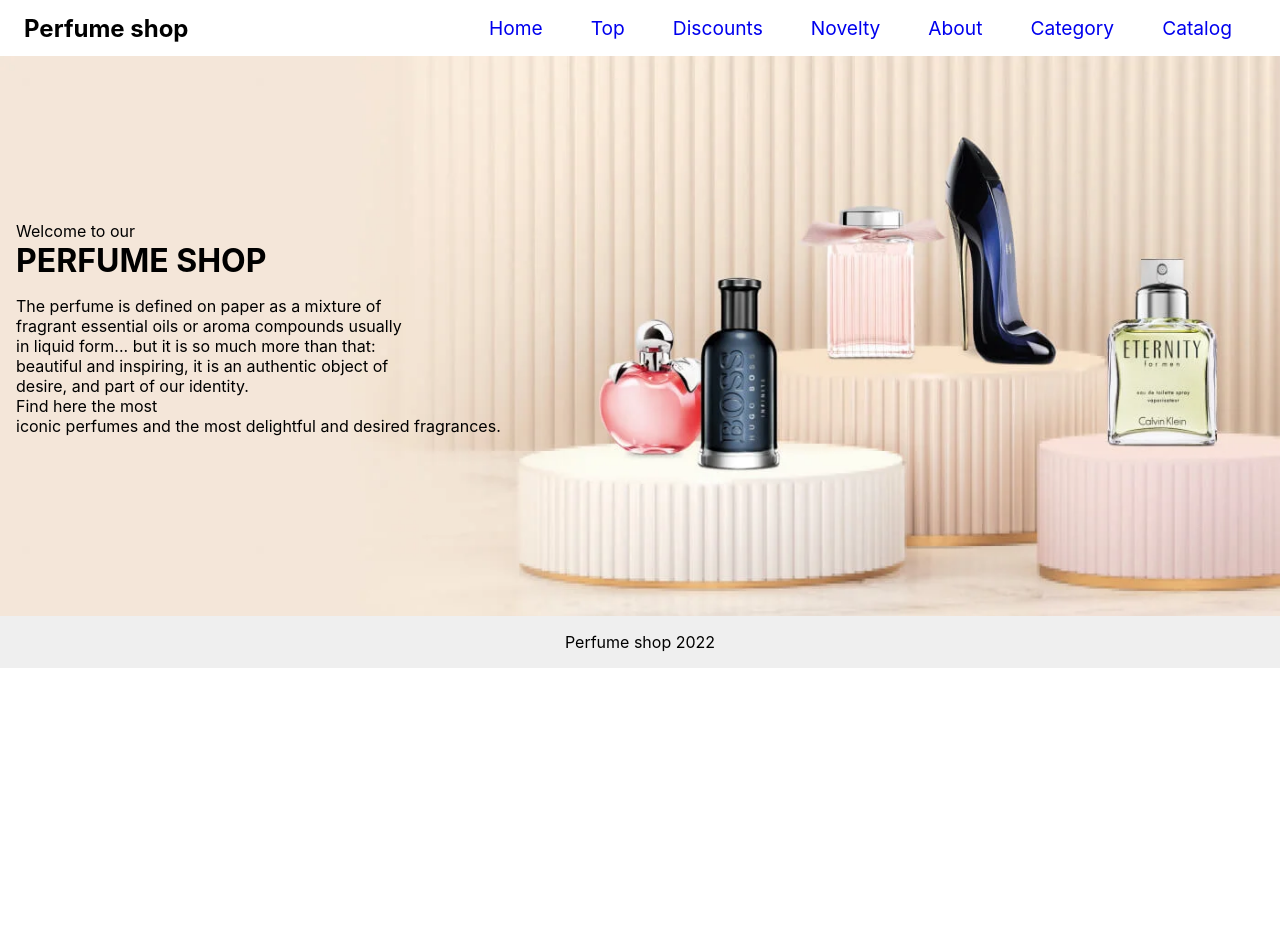
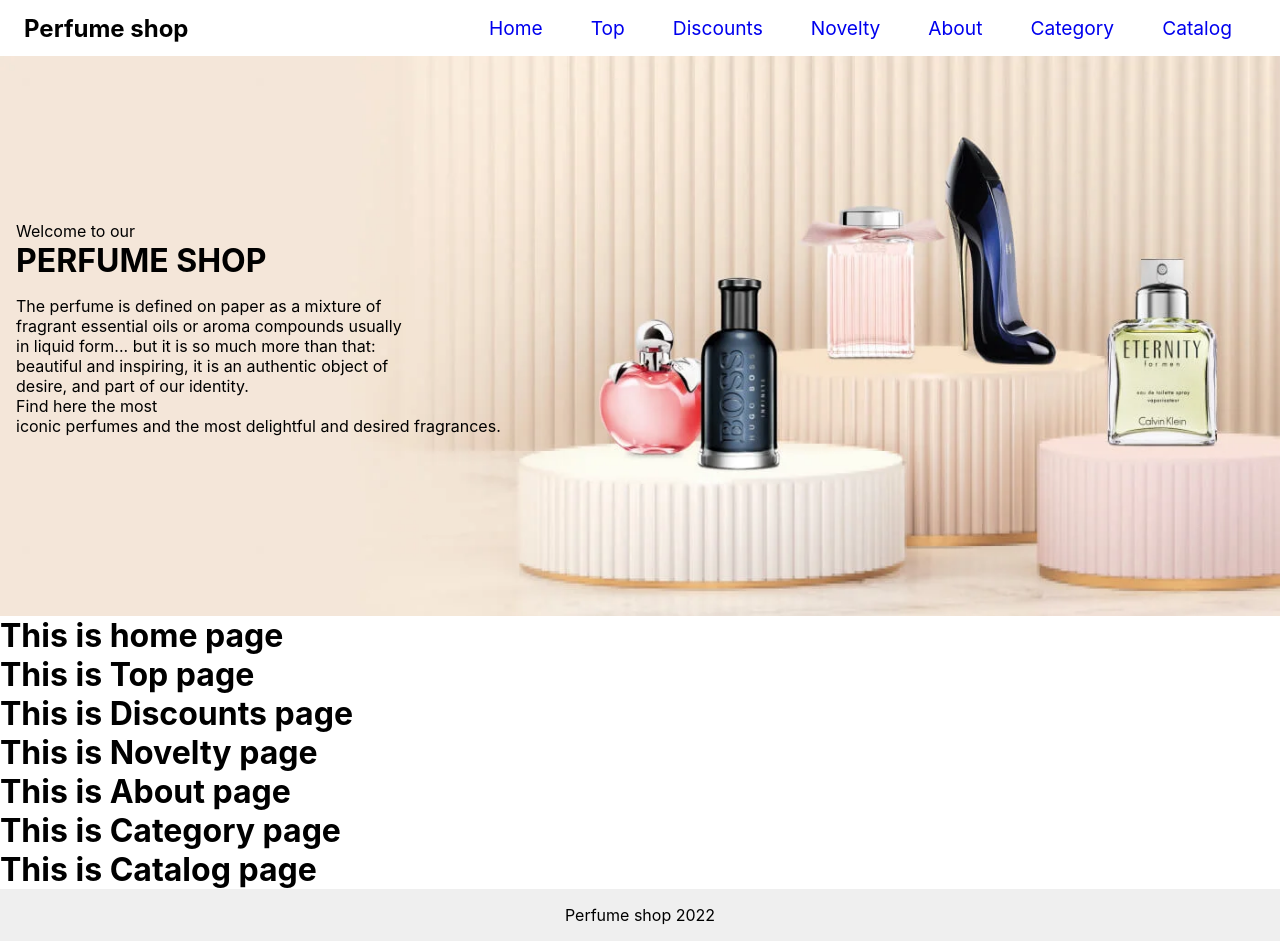
Before and after one commit to EdaToktogulova/project1, a React (Create React App) app: page / in a window 1280 px wide. Before the commit the page ends 800 px from the top, so only its background shows below. Built offline with nearby package versions, Linux system fonts and the light colour scheme.

Commit message:
Add new pages

```diff
--- a/src/App.js
+++ b/src/App.js
@@ -2,6 +2,13 @@ import React from "react";
 import Footer from "./components/Footer/Footer";
 import Header from "./components/Header/Header";
 import Nav from "./components/Nav/Nav";
+import About from "./pages/About";
+import Catalog from "./pages/Catalog";
+import Category from "./pages/Category";
+import Discounts from "./pages/Discounts";
+import Home from "./pages/Home";
+import Novelty from "./pages/Novelty";
+import Top from "./pages/Top";
 
 function App() {
   return (
@@ -9,6 +16,13 @@ function App() {
       <>
         <Nav />
         <Header />
+        <Home />
+        <Top />
+        <Discounts />
+        <Novelty />
+        <About />
+        <Category />
+        <Catalog />
         <Footer />
       </>
     </div>
--- /dev/null
+++ b/src/pages/About.js
@@ -0,0 +1,7 @@
+function About() {
+   return (
+      <h1>This is About page</h1>
+   )
+}
+
+export default About;
--- /dev/null
+++ b/src/pages/Catalog.js
@@ -0,0 +1,7 @@
+function Catalog() {
+   return (
+      <h1>This is Catalog page</h1>
+   )
+}
+
+export default Catalog;
--- /dev/null
+++ b/src/pages/Category.js
@@ -0,0 +1,7 @@
+function Category() {
+   return (
+      <h1>This is Category page</h1>
+   )
+}
+
+export default Category;
--- /dev/null
+++ b/src/pages/Discounts.js
@@ -0,0 +1,7 @@
+function Discounts() {
+   return (
+      <h1>This is Discounts page</h1>
+   )
+}
+
+export default Discounts;
--- /dev/null
+++ b/src/pages/Home.js
@@ -0,0 +1,7 @@
+function Home() {
+   return (
+      <h1>This is home page</h1>
+   )
+}
+
+export default Home;
--- /dev/null
+++ b/src/pages/Novelty.js
@@ -0,0 +1,7 @@
+function Novelty() {
+   return (
+      <h1>This is Novelty page</h1>
+   )
+}
+
+export default Novelty;
--- /dev/null
+++ b/src/pages/Top.js
@@ -0,0 +1,7 @@
+function Top() {
+   return (
+      <h1>This is Top page</h1>
+   )
+}
+
+export default Top;
```
